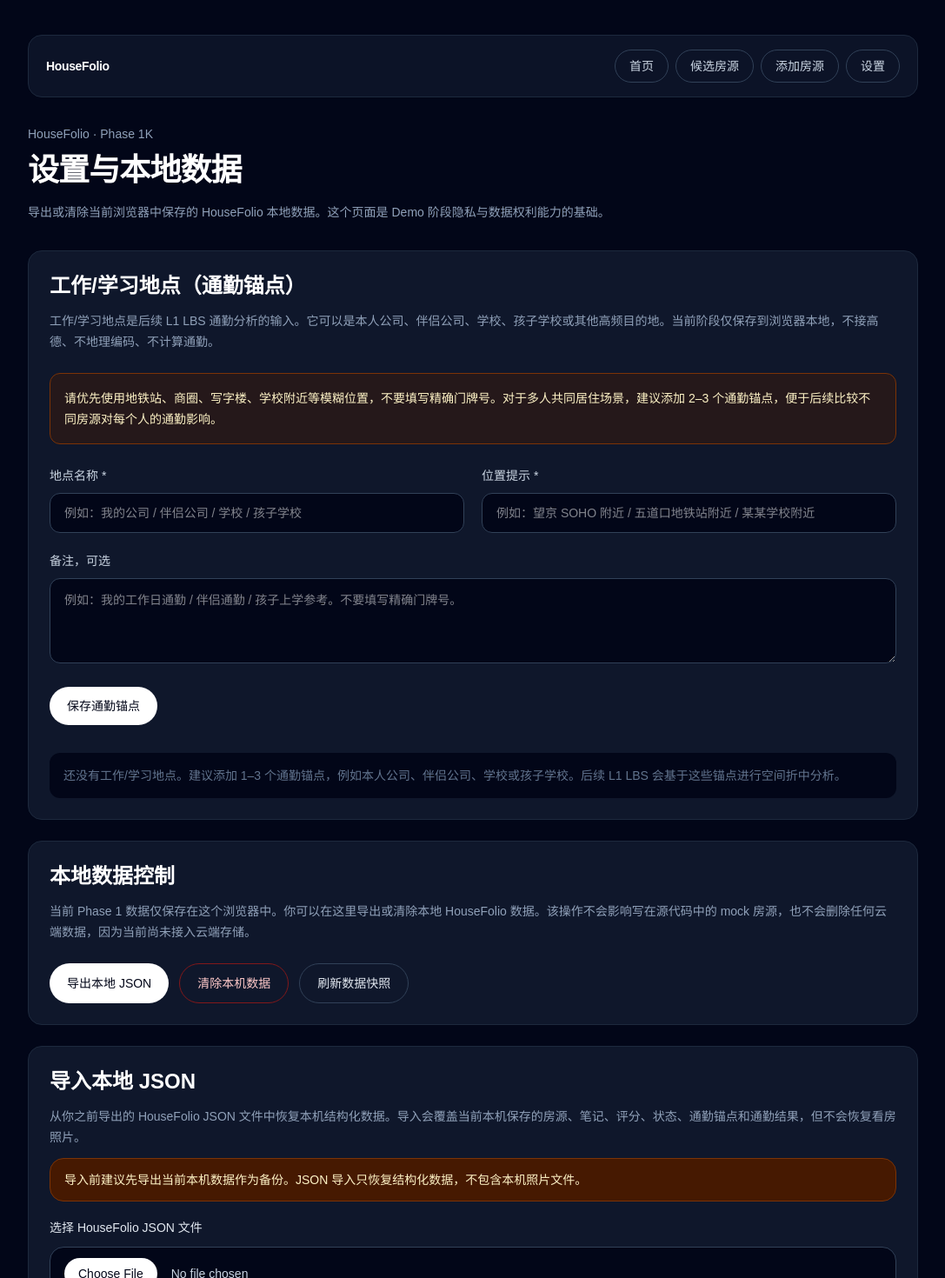
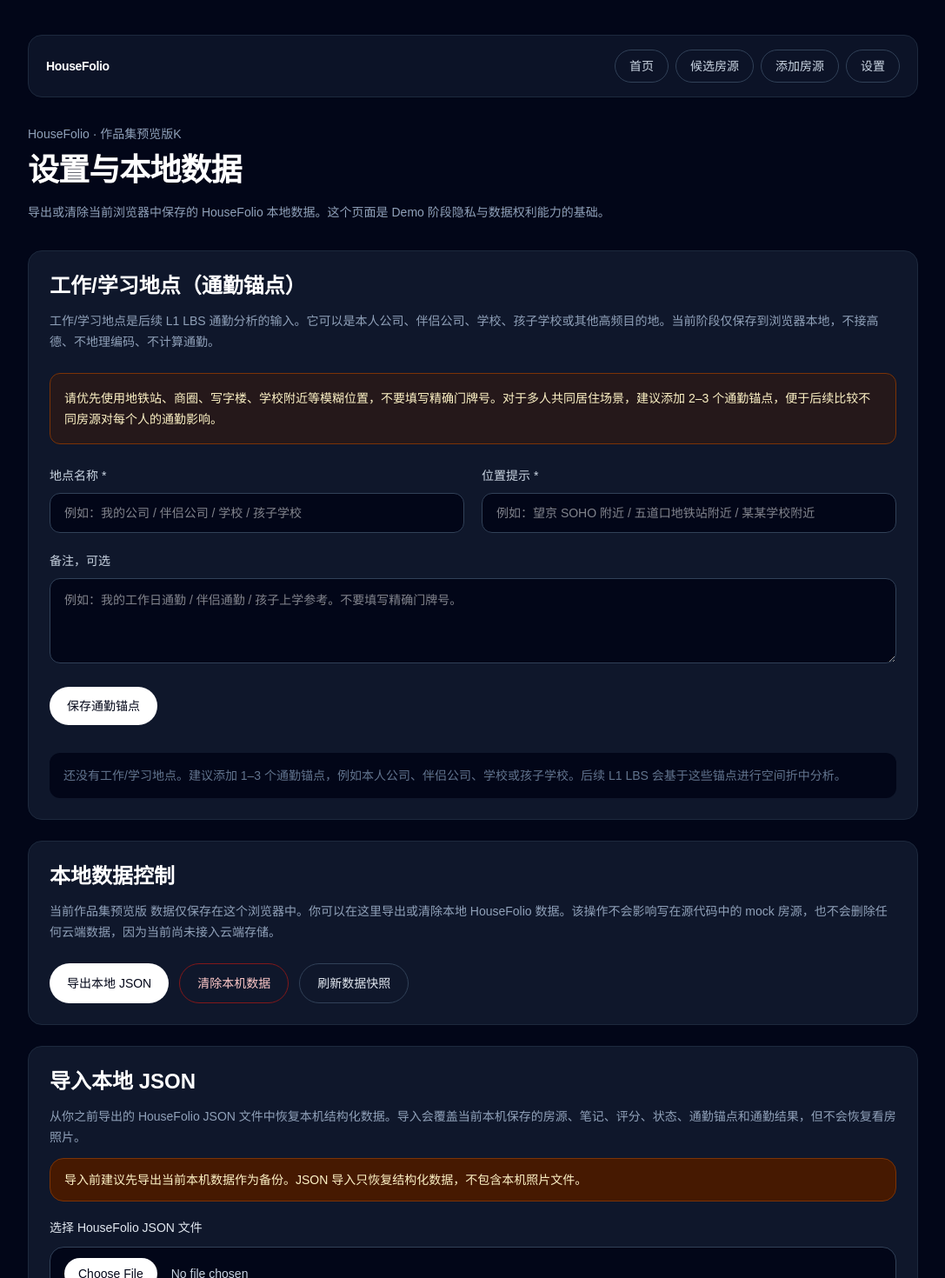
Before and after one commit to Qiu-Jiajun/HouseFolio, a Next.js app: page /settings in a window 1280 px wide. Shown: the top 1470 px of the page at 87% size, without its empty margins (96-1183 px from the left). Built offline with nearby package versions, Linux system fonts and the light colour scheme.

Commit message:
copy: clean public demo phase labels

```diff
--- a/src/content/zh-cn.ts
+++ b/src/content/zh-cn.ts
@@ -31,8 +31,8 @@
     "settings": "设置"
   },
   "complianceFooter": {
-    "title": "HouseFolio Phase 1 Demo 边界说明",
-    "body": "HouseFolio 是一个私人找房决策管理工具。它不抓取第三方房源页面，不发布公共房源库，不撮合租赁交易，也不认证房源真实性。当前 Phase 1 仅使用模拟数据与浏览器 localStorage。"
+    "title": "HouseFolio 作品集预览版边界说明",
+    "body": "HouseFolio 是一个私人找房决策管理工具。它不抓取第三方房源页面，不发布公共房源库，不撮合租赁交易，也不认证房源真实性。当前作品集预览版 仅使用模拟数据与浏览器 localStorage。"
   },
   "home": {
     "eyebrow": "HouseFolio · 私人找房决策工作台",
@@ -63,13 +63,13 @@
     ],
     "currentPhase": {
       "title": "当前阶段",
-      "body": "Phase 2A：工作/学习地点（通勤锚点）设置。当前 Demo 仍只使用模拟数据与浏览器 localStorage，尚未接入 Supabase、地图 API 或 AI 服务。"
+      "body": "作品集预览版：工作/学习地点（通勤锚点）设置。当前 Demo 仍只使用模拟数据与浏览器 localStorage，尚未接入 Supabase、地图 API 或 AI 服务。"
     }
   },
   "portfolio": {
     "eyebrow": "HouseFolio · 候选房源",
     "title": "候选房源",
-    "description": "这里展示用户主动添加的候选房源，以及用于演示的模拟房源。当前 Phase 1 仅使用浏览器 localStorage 与 mock 数据。参考评分只是辅助比较信号，不代表最终推荐。",
+    "description": "这里展示用户主动添加的候选房源，以及用于演示的模拟房源。当前作品集预览版 仅使用浏览器 localStorage 与 mock 数据。参考评分只是辅助比较信号，不代表最终推荐。",
     "actions": {
       "addListing": "添加房源"
     }
@@ -375,7 +375,7 @@
     "boundary": "请优先使用地铁站、商圈、写字楼、学校附近等模糊位置，不要填写精确门牌号。对于多人共同居住场景，建议添加 2–3 个通勤锚点，便于后续比较不同房源对每个人的通勤影响。"
   },
   "settings": {
-    "eyebrow": "HouseFolio · Phase 1K",
+    "eyebrow": "HouseFolio · 作品集预览版K",
     "title": "设置与本地数据",
     "description": "导出或清除当前浏览器中保存的 HouseFolio 本地数据。这个页面是 Demo 阶段隐私与数据权利能力的基础。"
   },
@@ -388,7 +388,7 @@
     },
     "controls": {
       "title": "本地数据控制",
-      "description": "当前 Phase 1 数据仅保存在这个浏览器中。你可以在这里导出或清除本地 HouseFolio 数据。该操作不会影响写在源代码中的 mock 房源，也不会删除任何云端数据，因为当前尚未接入云端存储。",
+      "description": "当前作品集预览版 数据仅保存在这个浏览器中。你可以在这里导出或清除本地 HouseFolio 数据。该操作不会影响写在源代码中的 mock 房源，也不会删除任何云端数据，因为当前尚未接入云端存储。",
       "exportJson": "导出本地 JSON",
       "clearLocalData": "清除本机数据",
       "refreshSnapshot": "刷新数据快照"
@@ -412,7 +412,7 @@
         "HouseFolio 不抓取第三方房源页面。",
         "HouseFolio 不发布公共房源库。",
         "HouseFolio 不撮合租赁交易。",
-        "当前 Phase 1 数据仅保存在浏览器 localStorage。",
+        "当前作品集预览版 数据仅保存在浏览器 localStorage。",
         "当前尚未接入 AI、地图 API、云数据库或云存储。"
       ]
     },
--- a/src/lib/algorithm/score.ts
+++ b/src/lib/algorithm/score.ts
@@ -27,7 +27,7 @@
 }
 
 /**
- * HouseFolio Phase 1I: L2 reference scoring algorithm.
+ * HouseFolio 作品集预览版I: L2 reference scoring algorithm.
  *
  * Product boundary:
  * - This is a reference score, not a final recommendation.
```
